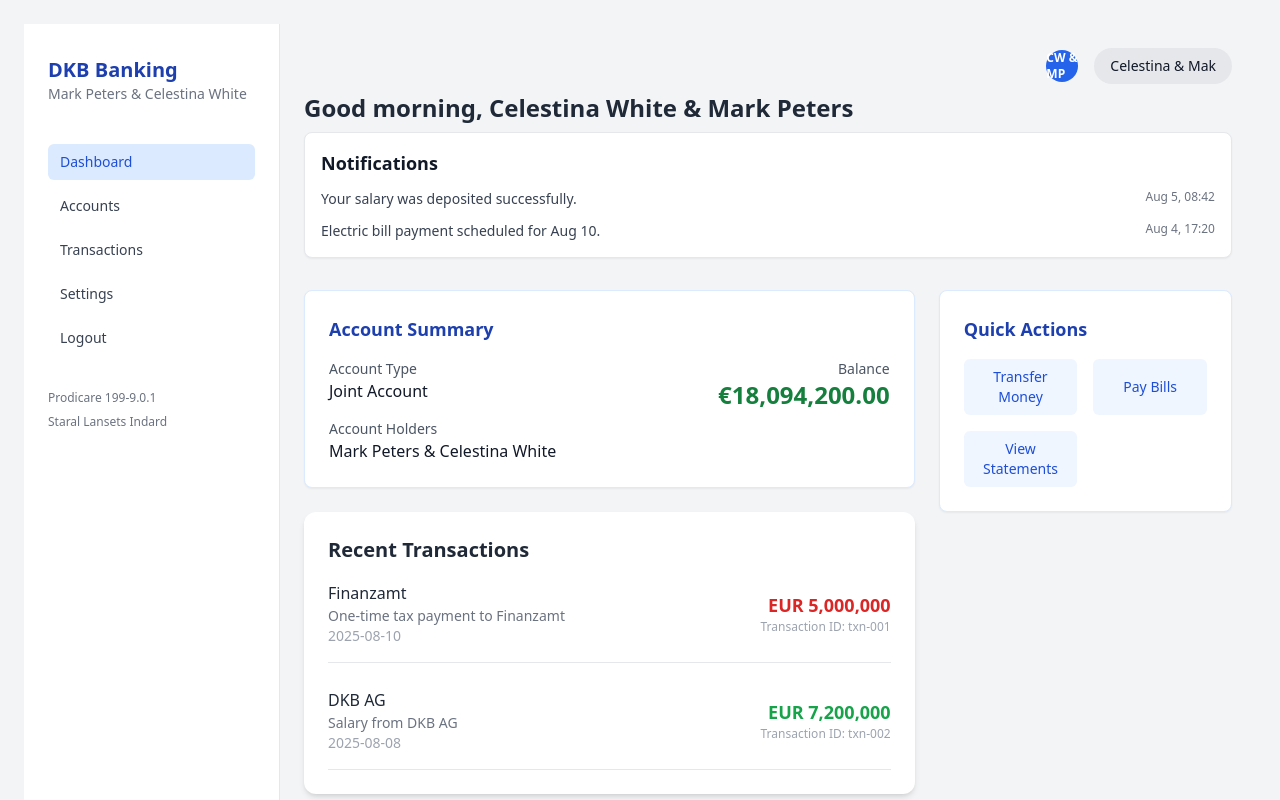
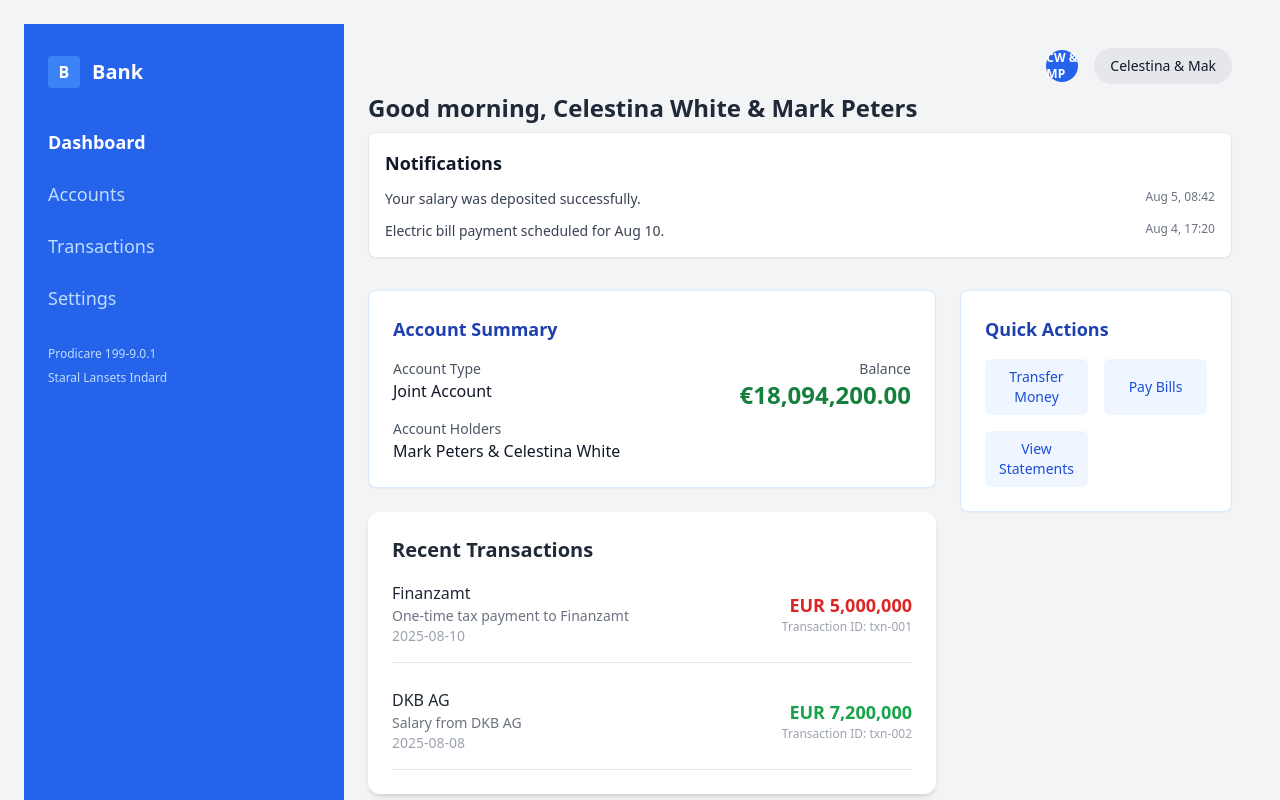
Before and after one commit to BlueColour2589/dkb-banking, a Next.js app in the folder frontend/: page /dashboard in a window 1280 px wide. Built offline with nearby package versions, Linux system fonts and the light colour scheme; no server answers.

Commit message:
Update Sidebar.tsx

```diff
--- a/frontend/components/Sidebar/Sidebar.tsx
+++ b/frontend/components/Sidebar/Sidebar.tsx
@@ -1,5 +1,4 @@
 'use client';
-
 import Link from 'next/link';
 import { usePathname } from 'next/navigation';
 
@@ -8,51 +7,63 @@
   { label: 'Accounts', href: '/accounts' },
   { label: 'Transactions', href: '/transactions' },
   { label: 'Settings', href: '/settings' },
-  { label: 'Logout', href: '/logout' },
 ];
 
 export default function Sidebar() {
   const pathname = usePathname();
 
   return (
-    <aside className="w-64 bg-white dark:bg-gray-900 border-r border-gray-200 dark:border-gray-800 min-h-screen px-6 py-8 flex flex-col justify-between">
+    <aside className="w-80 bg-blue-600 text-white min-h-screen px-6 py-8 flex flex-col justify-between">
       <div>
         {/* Header */}
         <div className="mb-10">
-          <h1 className="text-xl font-bold text-blue-800 dark:text-blue-300">DKB Banking</h1>
-          <p className="text-sm text-gray-500 dark:text-gray-400">Mark Peters & Celestina White</p>
+          <div className="flex items-center space-x-3 mb-2">
+            <div className="w-8 h-8 bg-blue-500 rounded flex items-center justify-center">
+              <span className="text-white font-bold">B</span>
+            </div>
+            <h1 className="text-xl font-bold text-white">Bank</h1>
+          </div>
         </div>
 
         {/* Navigation */}
-        <nav className="space-y-2">
+        <nav className="space-y-6">
           {navItems.map((item) => {
             const isActive = pathname === item.href;
             return (
               <Link
                 key={item.href}
                 href={item.href}
-                className={`block px-3 py-2 rounded-md text-sm font-medium transition ${
+                className={`flex items-center space-x-3 text-lg transition ${
                   isActive
-                    ? 'bg-blue-100 text-blue-700 dark:bg-blue-900 dark:text-blue-300'
-                    : 'text-gray-700 hover:bg-gray-100 dark:text-gray-300 dark:hover:bg-gray-800'
+                    ? 'text-white font-semibold'
+                    : 'text-blue-200 hover:text-white'
                 }`}
               >
-                {item.label}
+                <span>{item.label}</span>
               </Link>
             );
           })}
         </nav>
 
         {/* Session Info */}
-        <div className="mt-8 space-y-1 text-xs text-gray-500 dark:text-gray-400">
+        <div className="mt-8 space-y-1 text-xs text-blue-200">
           <p>Prodicare 199-9.0.1</p>
           <p>Staral Lansets Indard</p>
         </div>
       </div>
 
-      {/* Footer */}
-      <div className="text-xs text-gray-400 dark:text-gray-600">
-        Version 1.0.0
+      {/* Logout */}
+      <div>
+        <Link
+          href="/logout"
+          className="flex items-center space-x-3 text-blue-200 hover:text-white transition"
+        >
+          <span>Logout</span>
+        </Link>
+        {/* Footer */}
+        <div className="text-xs text-blue-300 mt-4">
+          Version 1.0.0
+        </div>
       </div>
     </aside>
   );
```
